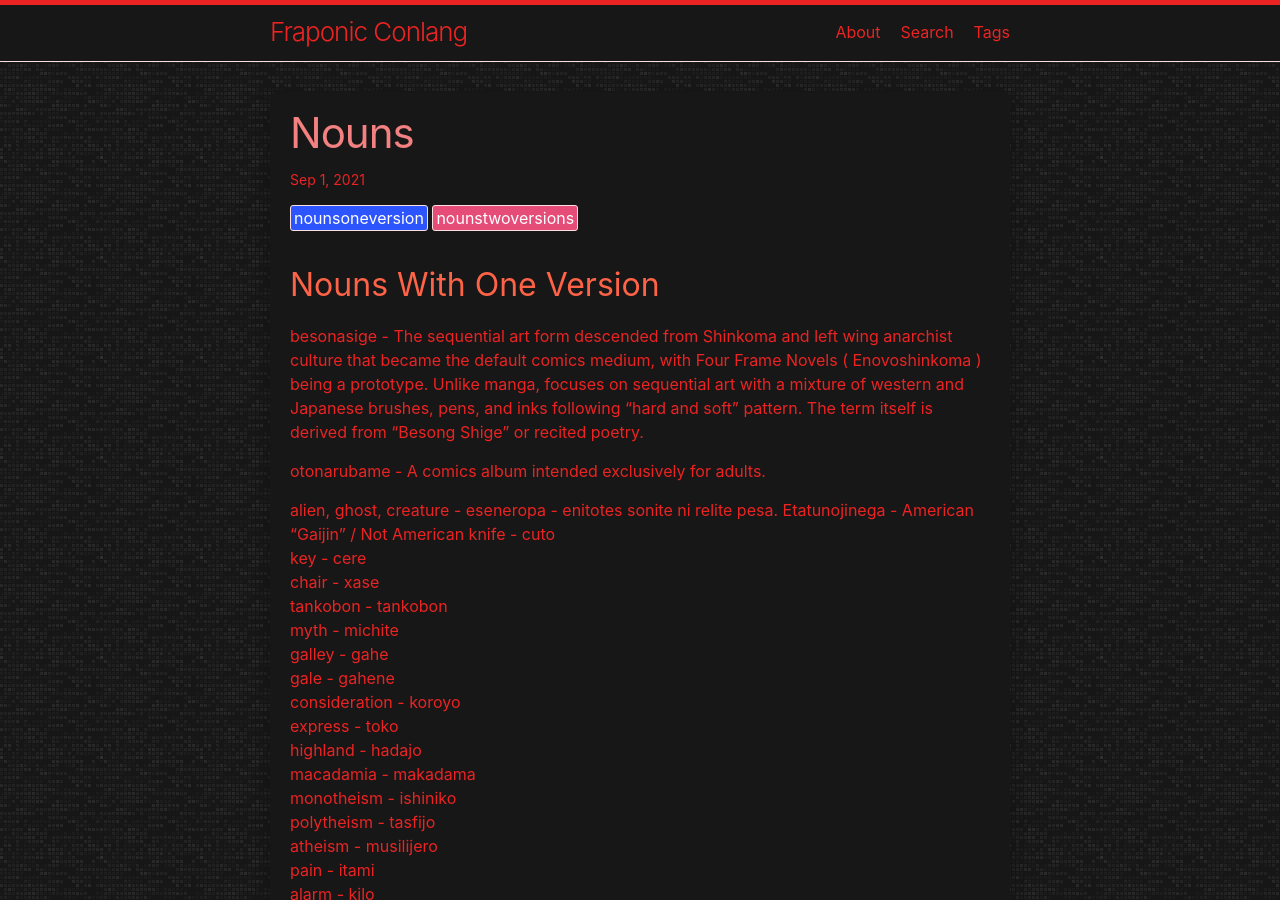
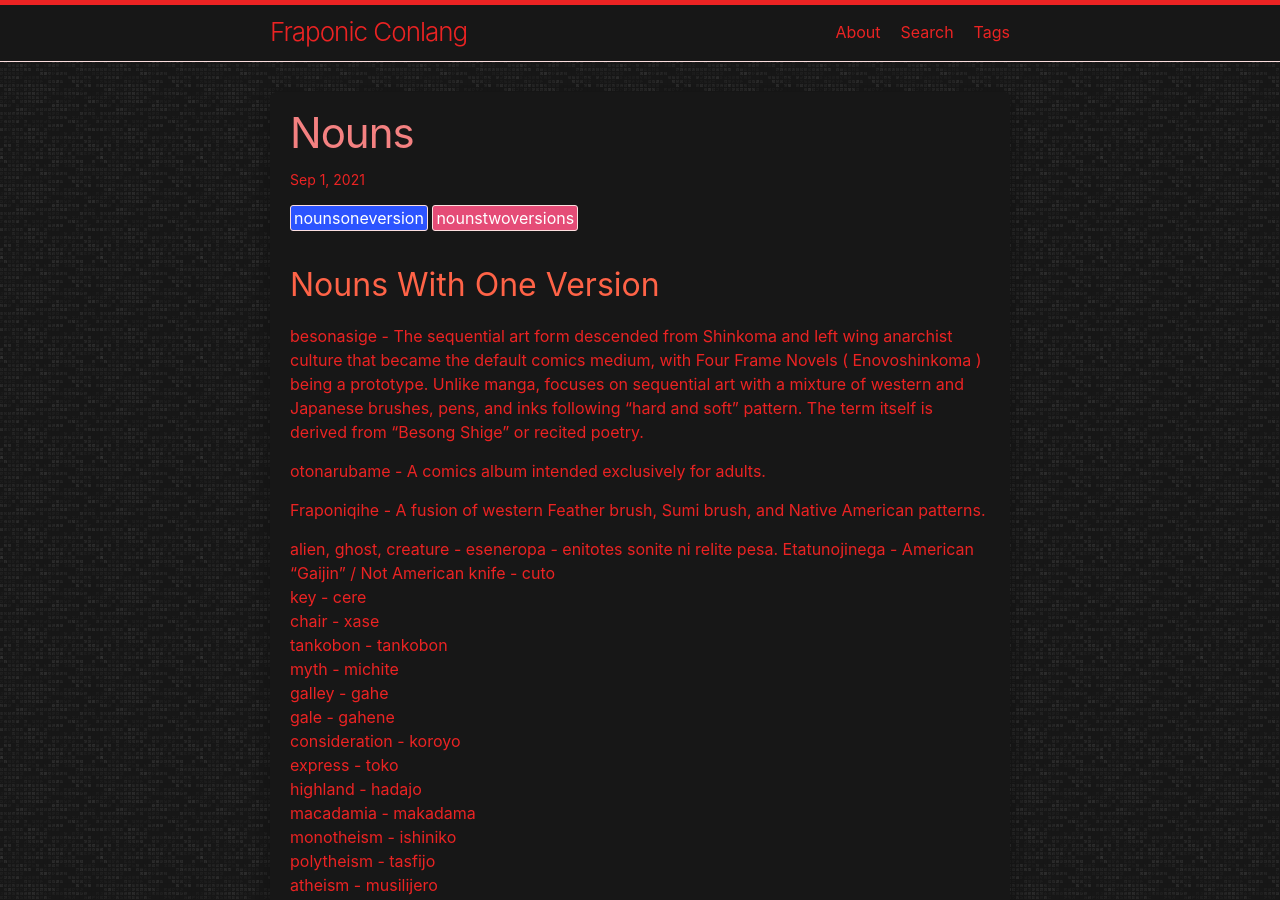
Before and after one commit to LWFlouisa/FraponicConlang, a Jekyll site: the page built from _posts/2021-09-01-nouns.md, in a window 1280 px wide and 900 px high. Built offline with Jekyll 4.4.1, drawn with Linux system fonts in a browser that asks for light colours.

Commit message:
Update 2021-09-01-nouns.md

```diff
--- a/_posts/2021-09-01-nouns.md
+++ b/_posts/2021-09-01-nouns.md
@@ -9,6 +9,8 @@ tags: nounsoneversion nounstwoversions
 besonasige - The sequential art form descended from Shinkoma and left wing anarchist culture that became the default comics medium, with Four Frame Novels ( Enovoshinkoma ) being a prototype. Unlike manga, focuses on sequential art with a mixture of western and Japanese brushes, pens, and inks following "hard and soft" pattern. The term itself is derived from "Besong Shige" or recited poetry.
 
 otonarubame - A comics album intended exclusively for adults.
+
+Fraponiqihe - A fusion of western Feather brush, Sumi brush, and Native American patterns.
 
 alien, ghost, creature - eseneropa - enitotes sonite ni relite pesa.
 Etatunojinega - American "Gaijin" / Not American
```
